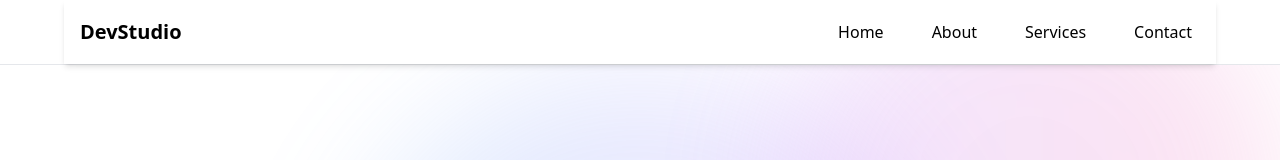
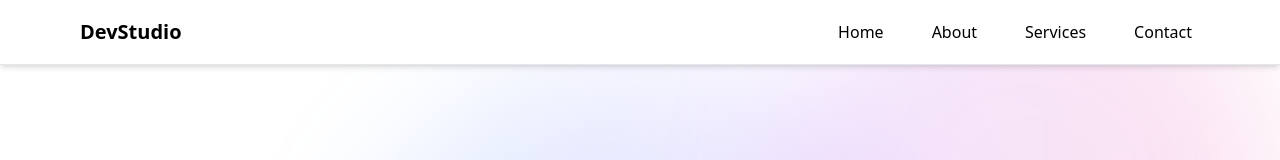
Before and after one commit to Kamil-Fr/react-landing, a React (Vite) app: page / in a window 1280 px wide. Shown: the top 160 px of the page. Built offline with nearby package versions, Linux system fonts and the light colour scheme.

Commit message:
Add shadow in the Navbar

```diff
--- a/src/components/Navbar.jsx
+++ b/src/components/Navbar.jsx
@@ -4,8 +4,8 @@ function Navbar() {
   const [isOpen, setIsOpen] = useState(false);
 
   return (
-    <nav className="sticky top-0 z-50 backdrop-blur border-b bg-white/70">
-      <div className="max-w-6xl mx-auto px-4 shadow-md">
+    <nav className="sticky top-0 z-50 backdrop-blur border-b bg-white/70 shadow-md">
+      <div className="max-w-6xl mx-auto px-4">
         <div className="flex justify-between items-center h-16">
           {/* Logo */}
           <h1 className="text-xl font-bold cursor-pointer">DevStudio</h1>
```
